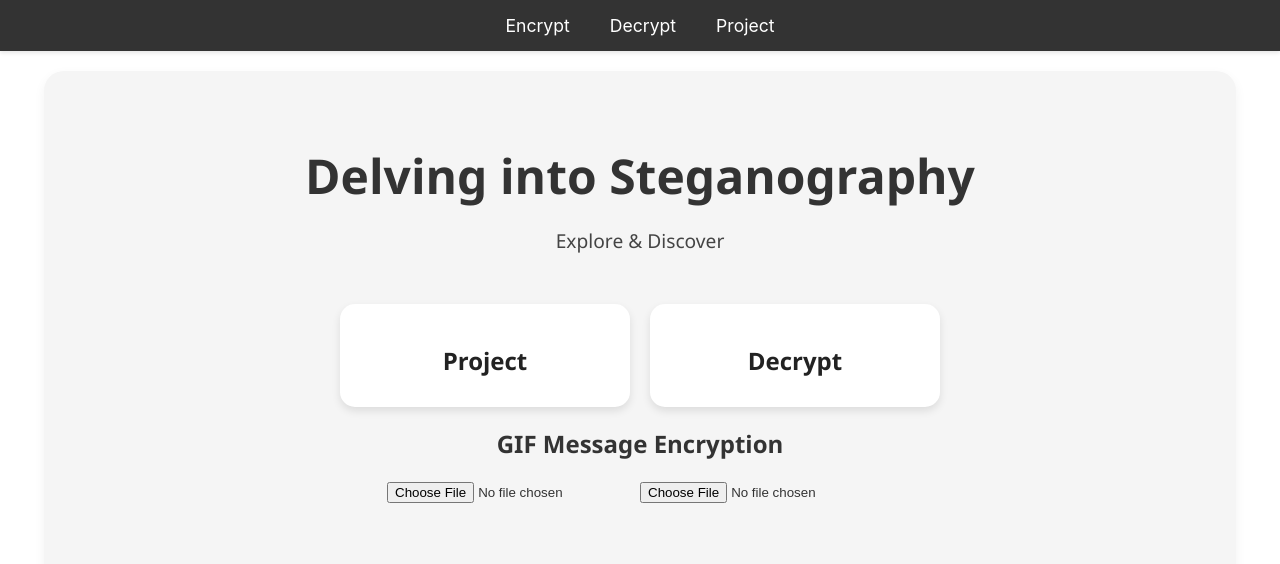
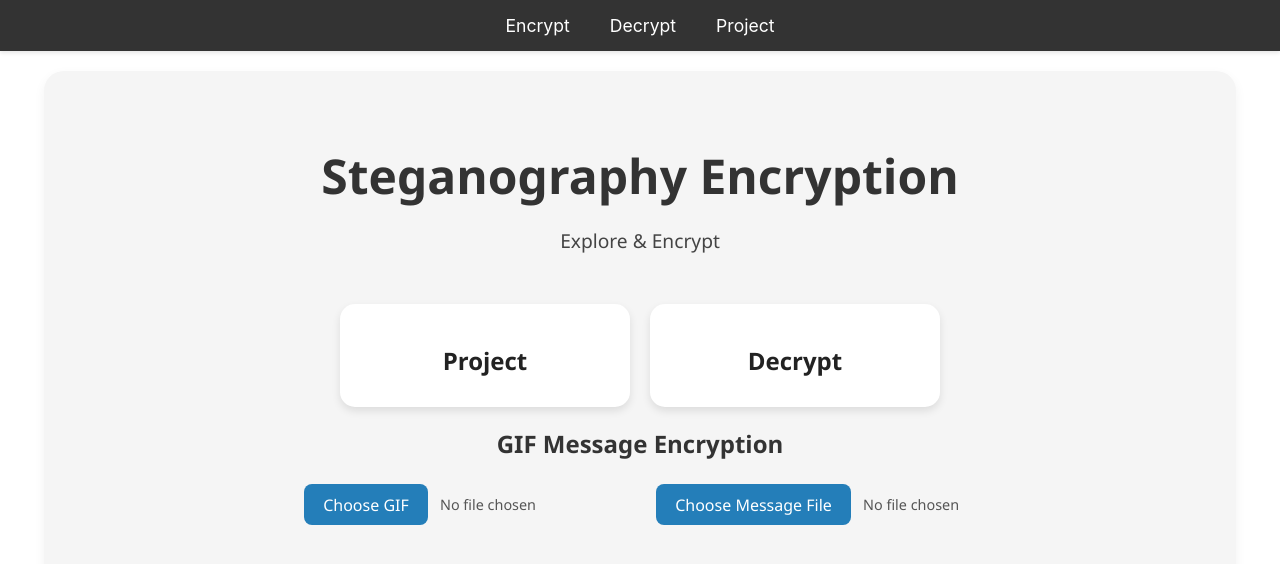
Before and after one commit to immelkins/S, a React (Create React App) app: page / in a window 1280 px wide. Shown: the top 564 px of the page. Built offline with nearby package versions, Linux system fonts and the light colour scheme.

Commit message:
Visual Improvements

```diff
--- a/src/components/Decryption.js
+++ b/src/components/Decryption.js
@@ -2,15 +2,15 @@
 import { useState } from "react";
 import ToBits from "./ToBits";
 import Hamming from "hamming-code";
+import "../stylesheets/Upload.css";
 
-const HEADER_BITS = [1,0,1,0,1,0,1,1];
+const HEADER_BITS = [1, 0, 1, 0, 1, 0, 1, 1];
 
 function bitArrayToUint8Array(bits) {
 	const bytes = [];
 	for (let i = 0; i < bits.length; i += 8) {
 		let byte = 0;
-		for (let j = 0; j < 8; j++)
-			{byte = (byte << 1) | (bits[i + j] || 0);}
+		for (let j = 0; j < 8; j++) { byte = (byte << 1) | (bits[i + j] || 0); }
 		bytes.push(byte);
 	}
 	return new Uint8Array(bytes);
@@ -25,8 +25,7 @@ function extractAllBitsFromFrames(frames) {
 	const allBits = [];
 	for (const frame of frames) {
 		const patch = frame.patch;
-		for (let i = 0; i < patch.length; i += 4)
-			{allBits.push(patch[i + 2] & 1);}
+		for (let i = 0; i < patch.length; i += 4) { allBits.push(patch[i + 2] & 1); }
 	}
 
 	// Check header
@@ -49,7 +48,7 @@ export default function Decryption() {
 		setGifFile(file);
 
 		ToBits(file)
-			.then(({frames}) => setFrames(frames))
+			.then(({ frames }) => setFrames(frames))
 			.catch((err) => setError(err.message));
 	};
 
@@ -97,9 +96,22 @@ export default function Decryption() {
 	return (
 		<div>
 			<h2>Decrypt GIF Binary Data</h2>
-			<input type="file" accept="image/gif" onChange={handleGIFChange}/>
+			<div className="upload-section">
+				<label className="file-upload">
+					<input
+						type="file"
+						accept="image/gif"
+						onChange={handleGIFChange}
+						hidden
+					/>
+					<span className="file-button">Choose GIF</span>
+					<span className="file-name">
+						{gifFile ? gifFile.name : "No file chosen"}
+					</span>
+				</label>
+			</div>
 			{gifFile && <p>Uploaded GIF: {gifFile.name}</p>}
-			{frames.length > 0 && (<button onClick={handleDownloadMessage}> Download Message </button>)}
+			{frames.length > 0 && (<button className="file-button" onClick={handleDownloadMessage}> Download Message </button>)}
 			{error && <p className="error">{error}</p>}
 		</div>
 	);
--- a/src/components/Encryption.js
+++ b/src/components/Encryption.js
@@ -5,8 +5,10 @@ import ToBits from "./ToBits";
 import ToBinary from "./ToBinary";
 import "../stylesheets/Frames.css";
 import "../stylesheets/Popup.css";
+import "../stylesheets/Upload.css";
 
-const HEADER_BITS = [1,0,1,0,1,0,1,1];
+
+const HEADER_BITS = [1, 0, 1, 0, 1, 0, 1, 1];
 const PIXELS_PER_CHUNK = 500;
 
 async function generateFramePreviews(frames, setFramePreviews) {
@@ -195,13 +197,30 @@ export default function Encryption() {
 		<div>
 			<h2>GIF Message Encryption</h2>
 
-			<input type="file" accept="image/gif" onChange={handleGIFChange} />
-			<input type="file" onChange={handleMessageFileChange} />
+			<div className="upload-section">
+				{/* GIF Upload */}
+				<label className="file-upload">
+					<input type="file" accept="image/gif" onChange={handleGIFChange} hidden/>
+					<span className="file-button">Choose GIF</span>
+					<span className="file-name">
+						{gifFile ? gifFile.name : "No file chosen"}
+					</span>
+				</label>
+
+				{/* Message Upload */}
+				<label className="file-upload">
+					<input type="file" onChange={handleMessageFileChange} hidden/>
+					<span className="file-button">Choose Message File</span>
+					<span className="file-name">
+						{messageFile ? messageFile.name : "No file chosen"}
+					</span>
+				</label>
+			</div>
 
 			{frames.length > 0 && <p>{frames.length} frames extracted from GIF</p>}
 
 			{payload && frames.length > 0 && (
-				<button onClick={handleEncrypt}>Encrypt Message</button>
+				<button className="file-button" onClick={handleEncrypt}>Encrypt Message</button>
 			)}
 
 			{payload && frames.length > 0 && (
@@ -216,10 +235,7 @@ export default function Encryption() {
 			{framePreviews.length > 0 && (
 				<div className="frames">
 					{framePreviews.map((src, i) => (
-						<img
-							key={i}
-							src={src}
-							className="canvas"
+						<img key={i} src={src} className="canvas"
 							style={{ cursor: "pointer", marginBottom: "10px" }}
 							onClick={() => handleFrameClick(frames[i], i)}
 							alt={`Frame ${i}`}
--- a/src/components/ToGIf.js
+++ b/src/components/ToGIf.js
@@ -8,7 +8,7 @@ export default async function ToGIF(frames, delay = 100) {
     const gif = new GIF({
       workers: 2,
       quality: 10,                    // lower is better quality
-      workerScript: '/gif.worker.js', // local worker
+      workerScript: process.env.PUBLIC_URL + '/gif.worker.js', // local worker
     });
 
     //Add each frame to the GIF
--- a/src/pages/Decrypt.js
+++ b/src/pages/Decrypt.js
@@ -1,4 +1,4 @@
-import { useState } from "react";
+import { Link } from "react-router-dom";
 import "../stylesheets/Home.css";
 import Decryption from "../components/Decryption";
 
@@ -6,18 +6,22 @@ function Decrypt() {
   return (
     <div className="home-container">
       <header className="home-header">
-        <h1 className="home-title">Decrypt Page</h1>
+        <h1 className="home-title">Steganography Decryption</h1>
         <p className="home-subtitle">Explore & Decrypt</p>
       </header>
 
       <section className="home-cards">
-        <div className="home-card">
-          <h2>Project</h2>
-        </div>
+        <Link to="/project" className="home-card-link">
+          <div className="home-card">
+            <h2>Project</h2>
+          </div>
+        </Link>
 
-        <div className="home-card">
-          <h2>Decrypt</h2>
-        </div>
+        <Link to="/" className="home-card-link">
+          <div className="home-card">
+            <h2>Encrypt</h2>
+          </div>
+        </Link>
       </section>
 
       <Decryption />
--- a/src/pages/Encrypt.js
+++ b/src/pages/Encrypt.js
@@ -1,29 +1,31 @@
 // Encrypt.js
-import { useState } from "react";
+import { Link } from "react-router-dom";
 import "../stylesheets/Home.css";
 import Encryption from "../components/Encryption";
 
 function Encrypt() {
-
-
   return (
     <div className="home-container">
       <header className="home-header">
-        <h1 className="home-title">Delving into Steganography</h1>
-        <p className="home-subtitle">Explore & Discover</p>
+        <h1 className="home-title">Steganography Encryption</h1>
+        <p className="home-subtitle">Explore & Encrypt</p>
       </header>
 
       <section className="home-cards">
+        <Link to="/project" className="home-card-link">
           <div className="home-card">
             <h2>Project</h2>
           </div>
+        </Link>
 
+        <Link to="/decrypt" className="home-card-link">
           <div className="home-card">
             <h2>Decrypt</h2>
           </div>
+        </Link>
       </section>
 
-      <Encryption />    {/* GIFUpload and FramePreview */}
+      <Encryption />
     </div>
   );
 }
--- a/src/pages/Project.js
+++ b/src/pages/Project.js
@@ -1,4 +1,6 @@
+import { Link } from "react-router-dom";
 import "../stylesheets/Project.css"; // import the CSS
+import "../stylesheets/Home.css"; // import the CSS
 
 function Project() {
   return (
@@ -8,6 +10,20 @@ function Project() {
         <p className="project-subtitle">
           Using Per-Frame LSB Encoding to hide information in animated GIFs
         </p>
+
+        <section className="home-cards">
+          <Link to="/" className="home-card-link">
+            <div className="home-card">
+              <h2>Encrypt</h2>
+            </div>
+          </Link>
+
+          <Link to="/decrypt" className="home-card-link">
+            <div className="home-card">
+              <h2>Decrypt</h2>
+            </div>
+          </Link>
+        </section>
       </header>
 
       <section className="project-section">
--- a/src/stylesheets/Home.css
+++ b/src/stylesheets/Home.css
@@ -58,3 +58,16 @@
   line-height: 1.5;
   color: #444444;
 }
+
+.home-card-link {
+  text-decoration: none;
+  color: inherit;
+}
+
+.home-card-link:visited,
+.home-card-link:hover,
+.home-card-link:active,
+.home-card-link:focus {
+  text-decoration: none;
+  color: inherit;
+}
--- /dev/null
+++ b/src/stylesheets/Upload.css
@@ -0,0 +1,49 @@
+.upload-section {
+  display: flex;
+  flex-direction: row;
+  gap: 2rem;
+  margin: 1.5rem 0;
+  align-items: center;
+  justify-content: center;
+  flex-wrap: wrap;
+}
+
+
+.file-upload {
+  display: flex;
+  align-items: center;
+  gap: 0.75rem;
+  min-width: 320px;
+  cursor: pointer;
+}
+
+.file-button {
+  padding: 0.6rem 1.2rem;
+  background: #247eb9;
+  color: white;
+  border-radius: 8px;
+  font-weight: 500;
+  transition: background 0.2s ease, transform 0.1s ease;
+}
+
+.file-upload:hover .file-button {
+  background: #00bcd4;
+}
+
+.file-upload:active .file-button {
+  transform: scale(0.97);
+}
+
+.file-name {
+  font-size: 0.9rem;
+  color: #555;
+  max-width: 260px;
+  overflow: hidden;
+  text-overflow: ellipsis;
+  white-space: nowrap;
+}
+
+.error {
+  color: #dc2626;
+  font-weight: 500;
+}
```
Lines whose indentation alone changed are shown as unchanged.
